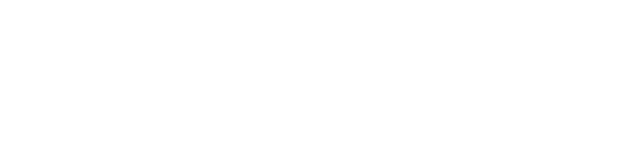
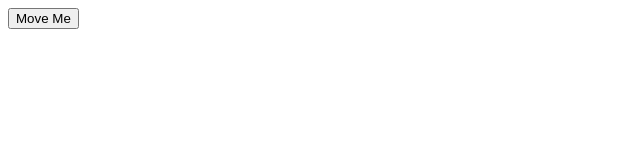
Before and after one commit to BeataJ/callBackHell, a plain HTML site: page index.html in a window 1280 px wide. Shown: the whole page, without its empty margins (0-640 px from the left). Drawn offline with Linux system fonts and the light colour scheme.

Commit message:
add button

```diff
--- a/index.html
+++ b/index.html
@@ -10,7 +10,7 @@
 </head>
 
 <body>
-
+  <button>Move Me</button>
 </body>
 
 </html>
```
